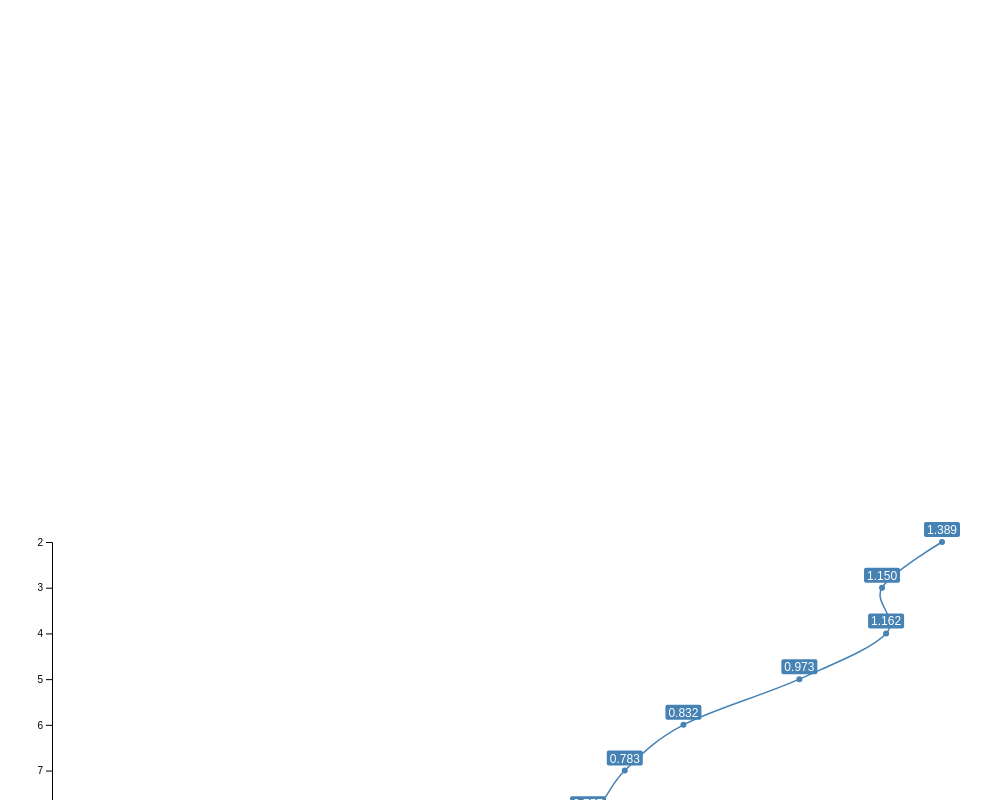
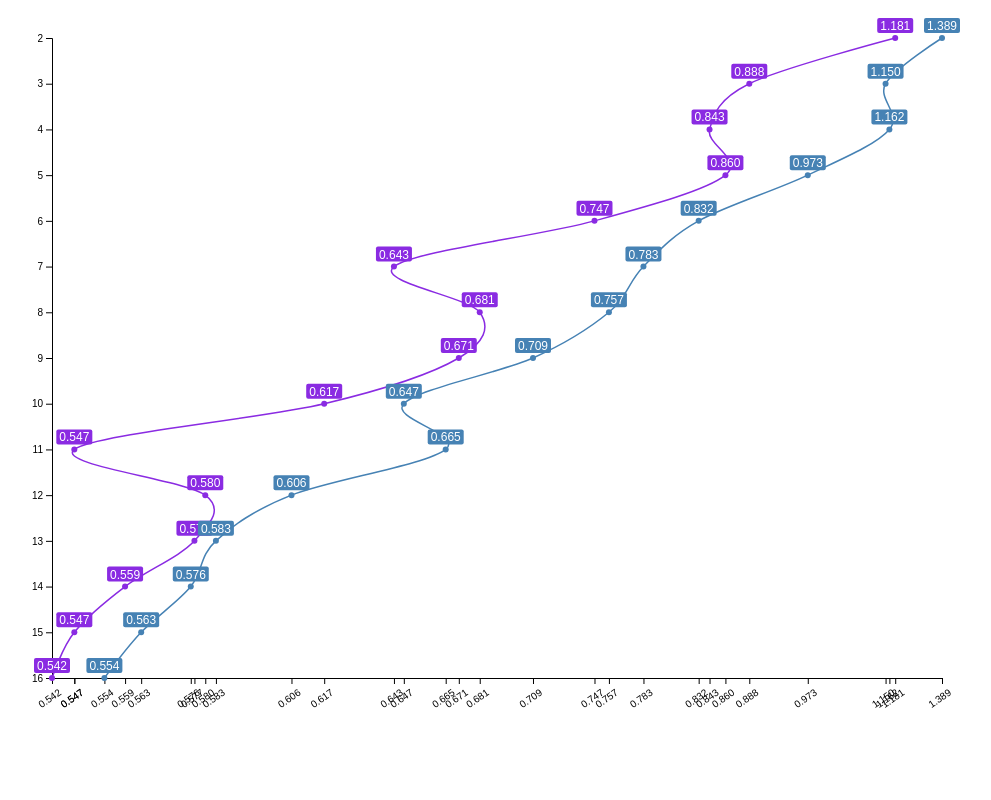
Before and after one commit to salkow/ProjectJJ2, a plain HTML site: page dataviz/index.html in a window 1280 px wide. Shown: the top 800 px of the page, without its empty margins (16-1007 px from the left). Drawn offline with nearby package versions, Linux system fonts and the light colour scheme.

Commit message:
add llvm data and compare charts

```diff
--- a/dataviz/index.html
+++ b/dataviz/index.html
@@ -10,123 +10,28 @@
 		<script src="https://cdn.jsdelivr.net/npm/d3-scale@4"></script>
 
 
+
 	</head>
 
 	<body>
 
 		<div id='chart'>
-			<canvas width=300 height="500" id='can'></canvas>
 		</div>
-		<script>
 
-
-			let data2 = [
-				{ time: 1.389, cores: 2 },
-				{ time: 1.15, cores: 3 },
-				{ time: 1.162, cores: 4 },
-				{ time: 0.973, cores: 5 },
-				{ time: 0.832, cores: 6 },
-				{ time: 0.783, cores: 7 },
-				{ time: 0.757, cores: 8 },
-				{ time: 0.709, cores: 9 },
-				{ time: 0.647, cores: 10 },
-				{ time: 0.665, cores: 11 },
-				{ time: 0.606, cores: 12 },
-				{ time: 0.583, cores: 13 },
-				{ time: 0.576, cores: 14 },
-				{ time: 0.563, cores: 15 },
-				{ time: 0.554, cores: 16 },
-			];
-
-			// set the dimensions and margins of the graph
-			const margin = { top: 30, right: 50, bottom: 30, left: 60 },
-				width = 1000 - margin.left - margin.right,
-				height = 700 - margin.top - margin.bottom;
-
-			// append the svg object to the body of the page
-			const svg = d3.select("#chart")
-				.append("svg")
-				.attr("width", width + margin.left + margin.right)
-				.attr("height", height + margin.top + margin.bottom)
-				.append("g")
-				.attr("transform", `translate(${margin.left},${margin.top})`);
-
-
-			// Add Y axis
-			const x = d3.scalePow().exponent(-2.5)
-				.domain(d3.extent(data2.map(a => a.time)))
-				.range([0, width])
-			svg.append("g")
-				.call(d3.axisBottom(x).tickValues(data2.map(a => a.time)).tickFormat((d) => d.toFixed(3)))
-				.attr("transform", `translate(0, ${height})`)
-
-			const y = d3.scaleLinear()
-				.domain(d3.extent(data2.map(d => d.cores)))
-				.range([0, height]);
-
-			svg.append("g")
-				.call(d3.axisLeft(y));
-			// Add the line
-
-			svg.append("path")
-				.datum(data2)
-				.attr("fill", "none")
-				.attr("stroke", "steelblue")
-				.attr("stroke-width", 1.5)
-				.attr("d", d3.line().curve(d3["curveCardinal"])
-					.x((d) => x(d.time))
-					.y((d) => y(d.cores))
-				)
-
-			svg.selectAll("myCircles")
-				.data(data2)
-				.enter()
-				.append("circle")
-				.attr("fill", "steelblue")
-				.attr("stroke", "none")
-				.attr("cx", function (d) { return x(d.time) })
-				.attr("cy", function (d) { return y(d.cores) })
-				.attr("r", 3)
-
-			let label = svg.selectAll("myLabel")
-				.data(data2)
-				.enter()
-				.append('g')
-				.attr("transform", (d) => `translate(${x(d.time) - 15}, ${y(d.cores) - 8})`)
-			label
-				.append("text").text((a) => a.time.toFixed(3))
-				.attr("fill", "white")
-				.attr("stroke", "none")
-				.classed("myText", true)
-
-			label.selectAll('.myText').each(function () {
-				console.log(this);
-				d3.select(this.parentNode)
-					.insert('rect', ":first-child")
-					.attr('fill', 'steelblue').attr('width', this.getComputedTextLength())
-					.attr('height', 15)
-					.attr('x', 0).attr('y', 0)
-					.attr("transform", "translate(-3, -12)")
-					.attr("ry", 2)
-			}
-			)
-
-
-		</script>
-
+		<script src="./main.js"></script>
 
 		<style>
 			#chart>svg>g>g:nth-child(1)>.tick>text {
 				transform: translate(-10px, 10px) rotate(-35deg)
 			}
 
-			#chart>svg>g>g:nth-child(1)>g:nth-child(3)>text {
+			/* #chart>svg>g>g:nth-child(1)>g:nth-child(3)>text {
 				transform: translate(-20px, 10px) rotate(-35deg)
 			}
 
 			#chart>svg>g>g:nth-child(1)>g:nth-child(4)>text {
 				transform: translate(0px, 10px) rotate(-35deg)
-			}
+			} */
 
 			.myText {
 				font: 12px sans-serif;
--- /dev/null
+++ b/dataviz/main.js
@@ -0,0 +1,147 @@
+let gcc = [
+	{ time: 1.389, cores: 2 },
+	{ time: 1.15, cores: 3 },
+	{ time: 1.162, cores: 4 },
+	{ time: 0.973, cores: 5 },
+	{ time: 0.832, cores: 6 },
+	{ time: 0.783, cores: 7 },
+	{ time: 0.757, cores: 8 },
+	{ time: 0.709, cores: 9 },
+	{ time: 0.647, cores: 10 },
+	{ time: 0.665, cores: 11 },
+	{ time: 0.606, cores: 12 },
+	{ time: 0.583, cores: 13 },
+	{ time: 0.576, cores: 14 },
+	{ time: 0.563, cores: 15 },
+	{ time: 0.554, cores: 16 },
+];
+
+let llvm = [
+	{ time: 1.181, cores: 2 },
+	{ time: 0.888, cores: 3 },
+	{ time: 0.843, cores: 4 },
+	{ time: 0.86, cores: 5 },
+	{ time: 0.747, cores: 6 },
+	{ time: 0.643, cores: 7 },
+	{ time: 0.681, cores: 8 },
+	{ time: 0.671, cores: 9 },
+	{ time: 0.617, cores: 10 },
+	{ time: 0.547, cores: 11 },
+	{ time: 0.58, cores: 12 },
+	{ time: 0.577, cores: 13 },
+	{ time: 0.559, cores: 14 },
+	{ time: 0.547, cores: 15 },
+	{ time: 0.542, cores: 16 },
+];
+
+const primaryColor = 'blueviolet';
+const secondaryColor = 'steelblue';
+const data = llvm;
+const data2 = gcc;
+
+// set the dimensions and margins of the graph
+const margin = { top: 30, right: 50, bottom: 30, left: 60 },
+	width = 1000 - margin.left - margin.right,
+	height = 700 - margin.top - margin.bottom;
+
+// append the svg object to the body of the page
+const svg = d3
+	.select('#chart')
+	.append('svg')
+	.attr('width', width + margin.left + margin.right)
+	.attr('height', height + margin.top + margin.bottom)
+	.append('g')
+	.attr('transform', `translate(${margin.left},${margin.top})`);
+
+const combinedData = [...data, ...data2];
+
+// X axis
+const x = d3
+	.scalePow()
+	.exponent(-2.5)
+	.domain(d3.extent(combinedData.map((a) => a.time)))
+	.range([0, width]);
+svg.append('g')
+	.call(
+		d3
+			.axisBottom(x)
+			.tickValues(combinedData.map((a) => a.time))
+			.tickFormat((d) => d.toFixed(3))
+	)
+	.attr('transform', `translate(0, ${height})`);
+
+// Y axis
+const y = d3
+	.scaleLinear()
+	.domain(d3.extent(data.map((d) => d.cores)))
+	.range([0, height]);
+
+svg.append('g').call(d3.axisLeft(y));
+
+function drawLineWithLabels(data, color) {
+	// line
+	svg.append('path')
+		.datum(data)
+		.attr('fill', 'none')
+		.attr('stroke', color)
+		.attr('stroke-width', 1.5)
+		.attr(
+			'd',
+			d3
+				.line()
+				.curve(d3['curveCardinal'])
+				.x((d) => x(d.time))
+				.y((d) => y(d.cores))
+		);
+
+	// dots
+	svg.selectAll('myCircles')
+		.data(data)
+		.enter()
+		.append('circle')
+		.attr('fill', color)
+		.attr('stroke', 'none')
+		.attr('cx', function (d) {
+			return x(d.time);
+		})
+		.attr('cy', function (d) {
+			return y(d.cores);
+		})
+		.attr('r', 3);
+
+	// dot labels
+
+	// group for positioning
+	let label = svg
+		.selectAll('myLabel')
+		.data(data)
+		.enter()
+		.append('g')
+		.attr(
+			'transform',
+			(d) => `translate(${x(d.time) - 15}, ${y(d.cores) - 8})`
+		);
+	// label text
+	label
+		.append('text')
+		.text((a) => a.time.toFixed(3))
+		.attr('fill', 'white')
+		.attr('stroke', 'none')
+		.classed('myText', true);
+
+	// label bg
+	label.selectAll('.myText').each(function () {
+		d3.select(this.parentNode)
+			.insert('rect', ':first-child')
+			.attr('fill', color)
+			.attr('width', this.getComputedTextLength())
+			.attr('height', 15)
+			.attr('x', 0)
+			.attr('y', 0)
+			.attr('transform', 'translate(-3, -12)')
+			.attr('ry', 2);
+	});
+}
+
+drawLineWithLabels(data, primaryColor);
+drawLineWithLabels(data2, secondaryColor);
```
